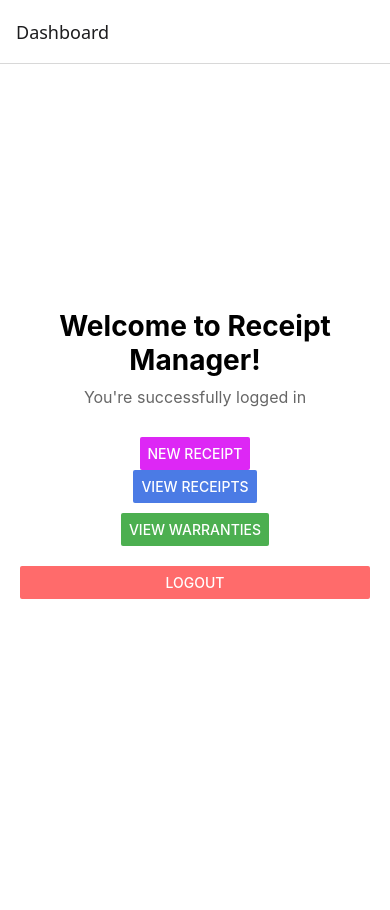
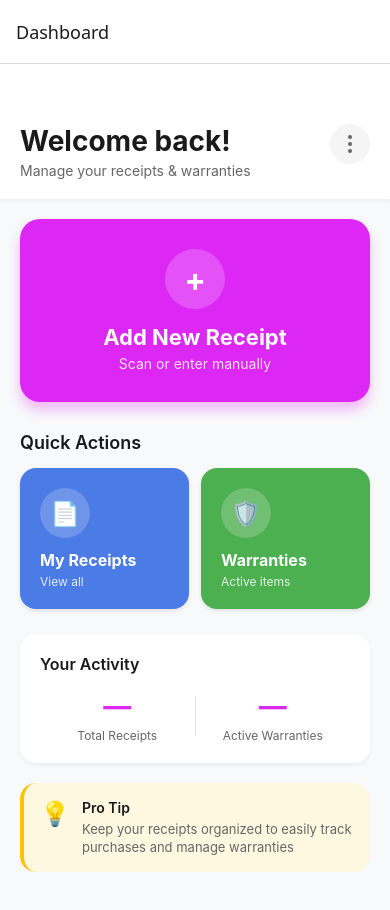
Before and after one commit to MrFattoush/Receipt-Warrenty-Manager, a React Native app in the folder ReceiptManager/: screen /Dashboard in a window 390 px wide. Before the commit the page ends 844 px from the top, so only its background shows below. Built offline with nearby package versions, Linux system fonts and the light colour scheme.

Commit message:
improved ui of DashboardScreen

```diff
--- a/ReceiptManager/screens/DashboardScreen.tsx
+++ b/ReceiptManager/screens/DashboardScreen.tsx
@@ -1,5 +1,5 @@
 import React, { useState } from 'react';
-import { View, Text, Button, StyleSheet, Modal, TouchableOpacity } from 'react-native';
+import { View, Text, StyleSheet, Modal, TouchableOpacity, ScrollView, StatusBar } from 'react-native';
 import { useNavigation } from '@react-navigation/native';
 import type { StackNavigationProp } from '@react-navigation/stack';
 import { API_URL } from '../config';
@@ -20,6 +20,7 @@ type NavigationProp = StackNavigationProp<RootStackParamList>;
 export default function DashboardScreen() {
   const navigation = useNavigation<NavigationProp>();
   const [modalVisible, setModalVisible] = useState(false);
+  const [showLogoutMenu, setShowLogoutMenu] = useState(false);
 
   const handleLogout = async () => {
     try {
@@ -27,7 +28,7 @@ export default function DashboardScreen() {
         method: 'GET',
         credentials: 'include',
       });
-      navigation.replace('Login');  // Replace to prevent going back after logout
+      navigation.replace('Login');
     } catch (error) {
       console.error('Error logging out:', error);
     }
@@ -47,32 +48,108 @@ export default function DashboardScreen() {
     navigation.navigate('ManuallyAdd');
   };
 
-
   return (
     <View style={styles.container}>
-      <Text style={styles.title}>Welcome to Receipt Manager!</Text>
-      <Text style={styles.subtitle}>You're successfully logged in</Text>
-      {/* Gives User option to choose between camera upload or manually filling in data */}
-      <Button title="New Receipt" onPress={handleNewReceipt} color="#DD27F5" />
+      <StatusBar barStyle="dark-content" backgroundColor="#fff" />
 
-      <Button
-        title="View Receipts"
-        onPress={() => navigation.navigate('ViewReceipts')}
-        color="#4B7BE5"
-      />
+      {/* Header */}
+      <View style={styles.header}>
+        <View>
+          <Text style={styles.greeting}>Welcome back!</Text>
+          <Text style={styles.headerSubtitle}>Manage your receipts & warranties</Text>
+        </View>
+        <TouchableOpacity
+          style={styles.menuButton}
+          onPress={() => setShowLogoutMenu(!showLogoutMenu)}
+        >
+          <View style={styles.menuDot} />
+          <View style={styles.menuDot} />
+          <View style={styles.menuDot} />
+        </TouchableOpacity>
+      </View>
 
-      <View style={{ height: 10 }} />
+      {/* Logout Dropdown Menu */}
+      {showLogoutMenu && (
+        <View style={styles.logoutMenu}>
+          <TouchableOpacity
+            style={styles.logoutMenuItem}
+            onPress={() => {
+              setShowLogoutMenu(false);
+              handleLogout();
+            }}
+          >
+            <Text style={styles.logoutMenuText}>🚪 Logout</Text>
+          </TouchableOpacity>
+        </View>
+      )}
 
-      <Button
-        title="View Warranties"
-        onPress={() => navigation.navigate('ViewWarranties')}
-        color="#4CAF50"
-      />
+      <ScrollView
+        style={styles.scrollView}
+        contentContainerStyle={styles.scrollContent}
+        showsVerticalScrollIndicator={false}
+      >
+        {/* Main Action Card */}
+        <TouchableOpacity style={styles.primaryCard} onPress={handleNewReceipt}>
+          <View style={styles.primaryCardIcon}>
+            <Text style={styles.primaryCardIconText}>+</Text>
+          </View>
+          <Text style={styles.primaryCardTitle}>Add New Receipt</Text>
+          <Text style={styles.primaryCardSubtitle}>Scan or enter manually</Text>
+        </TouchableOpacity>
 
+        {/* Quick Actions Grid */}
+        <Text style={styles.sectionTitle}>Quick Actions</Text>
+        <View style={styles.actionGrid}>
+          <TouchableOpacity
+            style={[styles.actionCard, styles.actionCardBlue]}
+            onPress={() => navigation.navigate('ViewReceipts')}
+          >
+            <View style={styles.actionCardIcon}>
+              <Text style={styles.actionCardIconText}>📄</Text>
+            </View>
+            <Text style={styles.actionCardTitle}>My Receipts</Text>
+            <Text style={styles.actionCardSubtitle}>View all</Text>
+          </TouchableOpacity>
 
-      <View style={styles.buttonContainer}>
-        <Button title="Logout" onPress={handleLogout} color="#ff6b6b" />
-      </View>
+          <TouchableOpacity
+            style={[styles.actionCard, styles.actionCardGreen]}
+            onPress={() => navigation.navigate('ViewWarranties')}
+          >
+            <View style={styles.actionCardIcon}>
+              <Text style={styles.actionCardIconText}>🛡️</Text>
+            </View>
+            <Text style={styles.actionCardTitle}>Warranties</Text>
+            <Text style={styles.actionCardSubtitle}>Active items</Text>
+          </TouchableOpacity>
+        </View>
+
+        {/* Stats Card */}
+        <View style={styles.statsCard}>
+          <Text style={styles.statsTitle}>Your Activity</Text>
+          <View style={styles.statsRow}>
+            <View style={styles.statItem}>
+              <Text style={styles.statValue}>—</Text>
+              <Text style={styles.statLabel}>Total Receipts</Text>
+            </View>
+            <View style={styles.statDivider} />
+            <View style={styles.statItem}>
+              <Text style={styles.statValue}>—</Text>
+              <Text style={styles.statLabel}>Active Warranties</Text>
+            </View>
+          </View>
+        </View>
+
+        {/* Info Card */}
+        <View style={styles.infoCard}>
+          <Text style={styles.infoIcon}>💡</Text>
+          <View style={styles.infoContent}>
+            <Text style={styles.infoTitle}>Pro Tip</Text>
+            <Text style={styles.infoText}>
+              Keep your receipts organized to easily track purchases and manage warranties
+            </Text>
+          </View>
+        </View>
+      </ScrollView>
 
       {/* Modal for choosing receipt entry method */}
       <Modal
@@ -81,32 +158,55 @@ export default function DashboardScreen() {
         visible={modalVisible}
         onRequestClose={() => setModalVisible(false)}
       >
-        <View style={styles.modalOverlay}>
-          <View style={styles.modalContent}>
-            <Text style={styles.modalTitle}>Choose Receipt Entry Method</Text>
+        <TouchableOpacity
+          style={styles.modalOverlay}
+          activeOpacity={1}
+          onPress={() => setModalVisible(false)}
+        >
+          <TouchableOpacity
+            style={styles.modalContent}
+            activeOpacity={1}
+          >
+            <View style={styles.modalHandle} />
+            <Text style={styles.modalTitle}>Add New Receipt</Text>
+            <Text style={styles.modalSubtitle}>Choose how you'd like to add your receipt</Text>
 
             <TouchableOpacity
               style={styles.modalButton}
               onPress={handleScanReceipt}
             >
-              <Text style={styles.modalButtonText}>Scan Receipt</Text>
+              <View style={styles.modalButtonIcon}>
+                <Text style={styles.modalButtonIconText}>📷</Text>
+              </View>
+              <View style={styles.modalButtonContent}>
+                <Text style={styles.modalButtonTitle}>Scan Receipt</Text>
+                <Text style={styles.modalButtonSubtitle}>Use your camera to capture</Text>
+              </View>
+              <Text style={styles.modalButtonArrow}>›</Text>
             </TouchableOpacity>
 
             <TouchableOpacity
               style={styles.modalButton}
               onPress={handleManuallyAdd}
             >
-              <Text style={styles.modalButtonText}>Manual Entry</Text>
+              <View style={styles.modalButtonIcon}>
+                <Text style={styles.modalButtonIconText}>✏️</Text>
+              </View>
+              <View style={styles.modalButtonContent}>
+                <Text style={styles.modalButtonTitle}>Manual Entry</Text>
+                <Text style={styles.modalButtonSubtitle}>Type details yourself</Text>
+              </View>
+              <Text style={styles.modalButtonArrow}>›</Text>
             </TouchableOpacity>
 
             <TouchableOpacity
-              style={[styles.modalButton, styles.cancelButton]}
+              style={styles.cancelButton}
               onPress={() => setModalVisible(false)}
             >
               <Text style={styles.cancelButtonText}>Cancel</Text>
             </TouchableOpacity>
-          </View>
-        </View>
+          </TouchableOpacity>
+        </TouchableOpacity>
       </Modal>
     </View>
   );
@@ -115,65 +215,316 @@ export default function DashboardScreen() {
 const styles = StyleSheet.create({
   container: {
     flex: 1,
+    backgroundColor: '#f8f9fa',
+  },
+  header: {
+    flexDirection: 'row',
+    justifyContent: 'space-between',
+    alignItems: 'flex-start',
+    paddingTop: 60,
+    paddingHorizontal: 20,
+    paddingBottom: 20,
+    backgroundColor: '#fff',
+    shadowColor: '#000',
+    shadowOffset: { width: 0, height: 2 },
+    shadowOpacity: 0.05,
+    shadowRadius: 3,
+    elevation: 3,
+  },
+  greeting: {
+    fontSize: 28,
+    fontWeight: 'bold',
+    color: '#1a1a1a',
+  },
+  headerSubtitle: {
+    fontSize: 14,
+    color: '#666',
+    marginTop: 4,
+  },
+  menuButton: {
+    width: 40,
+    height: 40,
+    borderRadius: 20,
+    backgroundColor: '#f5f5f5',
     justifyContent: 'center',
     alignItems: 'center',
+    flexDirection: 'column',
+    gap: 3,
+  },
+  menuDot: {
+    width: 4,
+    height: 4,
+    borderRadius: 2,
+    backgroundColor: '#666',
+  },
+  logoutMenu: {
+    position: 'absolute',
+    top: 110,
+    right: 20,
+    backgroundColor: '#fff',
+    borderRadius: 12,
+    shadowColor: '#000',
+    shadowOffset: { width: 0, height: 4 },
+    shadowOpacity: 0.15,
+    shadowRadius: 8,
+    elevation: 8,
+    zIndex: 1000,
+    minWidth: 150,
+  },
+  logoutMenuItem: {
+    padding: 16,
+  },
+  logoutMenuText: {
+    fontSize: 16,
+    color: '#ff6b6b',
+    fontWeight: '600',
+  },
+  scrollView: {
+    flex: 1,
+  },
+  scrollContent: {
     padding: 20,
+    paddingBottom: 40,
+  },
+  primaryCard: {
+    backgroundColor: '#DD27F5',
+    borderRadius: 20,
+    padding: 30,
+    alignItems: 'center',
+    marginBottom: 30,
+    shadowColor: '#DD27F5',
+    shadowOffset: { width: 0, height: 8 },
+    shadowOpacity: 0.3,
+    shadowRadius: 12,
+    elevation: 8,
+  },
+  primaryCardIcon: {
+    width: 60,
+    height: 60,
+    borderRadius: 30,
+    backgroundColor: 'rgba(255, 255, 255, 0.2)',
+    justifyContent: 'center',
+    alignItems: 'center',
+    marginBottom: 15,
+  },
+  primaryCardIconText: {
+    fontSize: 32,
+    color: '#fff',
+    fontWeight: 'bold',
+  },
+  primaryCardTitle: {
+    fontSize: 22,
+    fontWeight: 'bold',
+    color: '#fff',
+    marginBottom: 5,
+  },
+  primaryCardSubtitle: {
+    fontSize: 14,
+    color: 'rgba(255, 255, 255, 0.85)',
+  },
+  sectionTitle: {
+    fontSize: 18,
+    fontWeight: '600',
+    color: '#1a1a1a',
+    marginBottom: 15,
+  },
+  actionGrid: {
+    flexDirection: 'row',
+    justifyContent: 'space-between',
+    marginBottom: 25,
+    gap: 12,
+  },
+  actionCard: {
+    flex: 1,
+    borderRadius: 16,
+    padding: 20,
+    shadowColor: '#000',
+    shadowOffset: { width: 0, height: 2 },
+    shadowOpacity: 0.1,
+    shadowRadius: 4,
+    elevation: 3,
+  },
+  actionCardBlue: {
+    backgroundColor: '#4B7BE5',
+  },
+  actionCardGreen: {
+    backgroundColor: '#4CAF50',
+  },
+  actionCardIcon: {
+    width: 50,
+    height: 50,
+    borderRadius: 25,
+    backgroundColor: 'rgba(255, 255, 255, 0.2)',
+    justifyContent: 'center',
+    alignItems: 'center',
+    marginBottom: 12,
+  },
+  actionCardIconText: {
+    fontSize: 24,
+  },
+  actionCardTitle: {
+    fontSize: 16,
+    fontWeight: 'bold',
+    color: '#fff',
+    marginBottom: 4,
+  },
+  actionCardSubtitle: {
+    fontSize: 12,
+    color: 'rgba(255, 255, 255, 0.85)',
+  },
+  statsCard: {
     backgroundColor: '#fff',
+    borderRadius: 16,
+    padding: 20,
+    marginBottom: 20,
+    shadowColor: '#000',
+    shadowOffset: { width: 0, height: 2 },
+    shadowOpacity: 0.05,
+    shadowRadius: 4,
+    elevation: 2,
   },
-  title: {
+  statsTitle: {
+    fontSize: 16,
+    fontWeight: '600',
+    color: '#1a1a1a',
+    marginBottom: 15,
+  },
+  statsRow: {
+    flexDirection: 'row',
+    alignItems: 'center',
+  },
+  statItem: {
+    flex: 1,
+    alignItems: 'center',
+  },
+  statValue: {
     fontSize: 28,
     fontWeight: 'bold',
-    marginBottom: 10,
+    color: '#DD27F5',
+    marginBottom: 5,
+  },
+  statLabel: {
+    fontSize: 12,
+    color: '#666',
     textAlign: 'center',
   },
-  subtitle: {
-    fontSize: 16,
+  statDivider: {
+    width: 1,
+    height: 40,
+    backgroundColor: '#e0e0e0',
+  },
+  infoCard: {
+    backgroundColor: '#FFF8E1',
+    borderRadius: 16,
+    padding: 16,
+    flexDirection: 'row',
+    alignItems: 'flex-start',
+    borderLeftWidth: 4,
+    borderLeftColor: '#FFC107',
+  },
+  infoIcon: {
+    fontSize: 24,
+    marginRight: 12,
+  },
+  infoContent: {
+    flex: 1,
+  },
+  infoTitle: {
+    fontSize: 14,
+    fontWeight: '600',
+    color: '#1a1a1a',
+    marginBottom: 4,
+  },
+  infoText: {
+    fontSize: 13,
     color: '#666',
-    marginBottom: 30,
-    textAlign: 'center',
-  },
-  buttonContainer: {
-    width: '100%',
-    marginTop: 20,
+    lineHeight: 18,
   },
   modalOverlay: {
     flex: 1,
-    backgroundColor: 'rgba(0, 0, 0, 0.5)',
-    justifyContent: 'center',
-    alignItems: 'center',
+    backgroundColor: 'rgba(0, 0, 0, 0.6)',
+    justifyContent: 'flex-end',
   },
   modalContent: {
     backgroundColor: '#fff',
-    borderRadius: 20,
-    padding: 30,
-    width: '80%',
-    maxWidth: 400,
+    borderTopLeftRadius: 30,
+    borderTopRightRadius: 30,
+    padding: 25,
+    paddingBottom: 40,
+  },
+  modalHandle: {
+    width: 40,
+    height: 4,
+    backgroundColor: '#e0e0e0',
+    borderRadius: 2,
+    alignSelf: 'center',
+    marginBottom: 20,
+  },
+  modalTitle: {
+    fontSize: 24,
+    fontWeight: 'bold',
+    marginBottom: 8,
+    color: '#1a1a1a',
+  },
+  modalSubtitle: {
+    fontSize: 14,
+    color: '#666',
+    marginBottom: 25,
+  },
+  modalButton: {
+    flexDirection: 'row',
+    alignItems: 'center',
+    backgroundColor: '#f8f9fa',
+    padding: 16,
+    borderRadius: 16,
+    marginBottom: 12,
+    borderWidth: 1,
+    borderColor: '#e9ecef',
+  },
+  modalButtonIcon: {
+    width: 50,
+    height: 50,
+    borderRadius: 25,
+    backgroundColor: '#fff',
+    justifyContent: 'center',
+    alignItems: 'center',
+    marginRight: 15,
+    shadowColor: '#000',
+    shadowOffset: { width: 0, height: 1 },
+    shadowOpacity: 0.05,
+    shadowRadius: 2,
+    elevation: 1,
+  },
+  modalButtonIconText: {
+    fontSize: 24,
+  },
+  modalButtonContent: {
+    flex: 1,
+  },
+  modalButtonTitle: {
+    fontSize: 16,
+    fontWeight: '600',
+    color: '#1a1a1a',
+    marginBottom: 3,
+  },
+  modalButtonSubtitle: {
+    fontSize: 13,
+    color: '#666',
+  },
+  modalButtonArrow: {
+    fontSize: 24,
+    color: '#ccc',
+    fontWeight: '300',
+  },
+  cancelButton: {
+    backgroundColor: 'transparent',
+    paddingVertical: 15,
+    marginTop: 10,
     alignItems: 'center',
   },
-  modalTitle: {
-    fontSize: 22,
-    fontWeight: 'bold',
-    marginBottom: 20,
-    textAlign: 'center',
-  },
-  modalButton: {
-    backgroundColor: '#DD27F5',
-    padding: 15,
-    borderRadius: 10,
-    width: '100%',
-    marginBottom: 10,
-    alignItems: 'center',
-  },
-  modalButtonText: {
-    color: '#fff',
+  cancelButtonText: {
+    color: '#666',
     fontSize: 16,
-    fontWeight: 'bold',
-  },
-  cancelButton: {
-    backgroundColor: '#e0e0e0',
-  },
-  cancelButtonText: {
-    color: '#333',
-    fontSize: 16,
+    fontWeight: '600',
   },
 });
```
